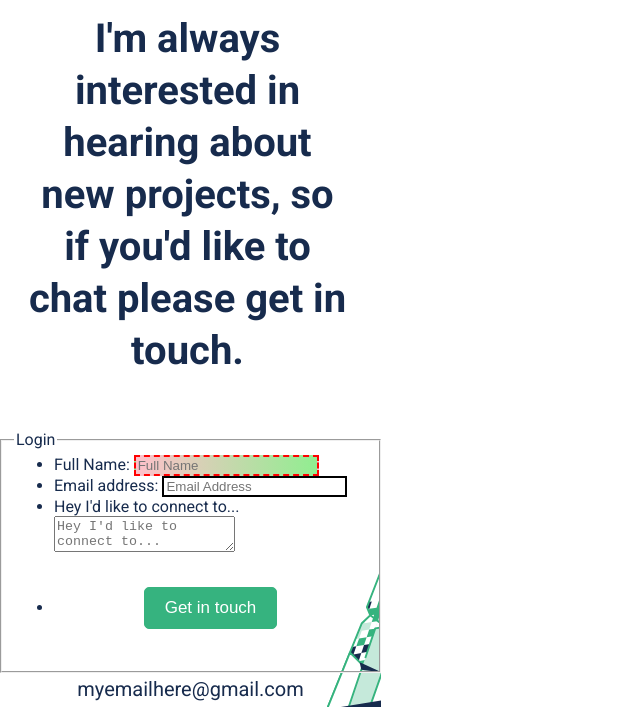
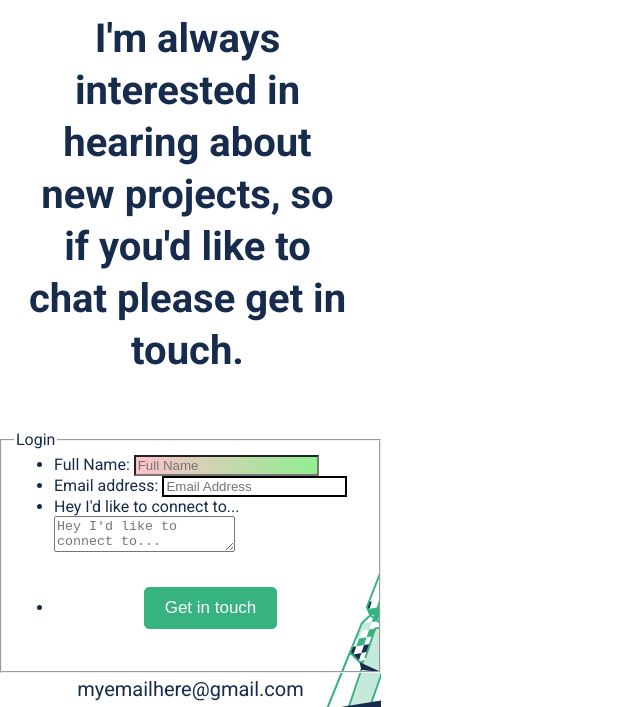
Before and after one commit to dvcorreia1984/portfolio, a website: page index.html in a window 1280 px wide. Shown: the part 6201-6908 px from the top of the page, without its empty margins (0-640 px from the left). Drawn offline with Linux system fonts and the light colour scheme.

Commit message:
remove-dashed-line-from-fullname

```diff
--- a/styles.css
+++ b/styles.css
@@ -466,9 +466,9 @@ footer {
   margin: 10px auto;
 }
 
-input:invalid {
+/* input:invalid {
   border: 2px dashed red;
-}
+} */
 
 input:invalid:required {
   background-image: linear-gradient(to right, pink, lightgreen);
```
